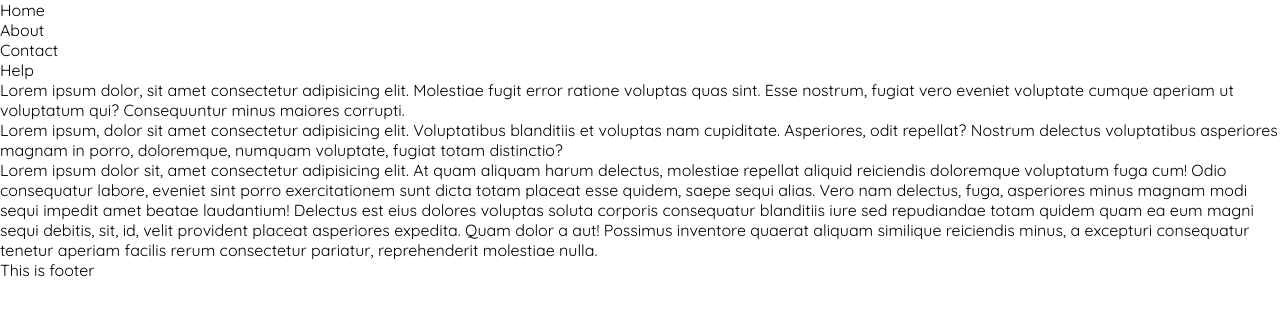
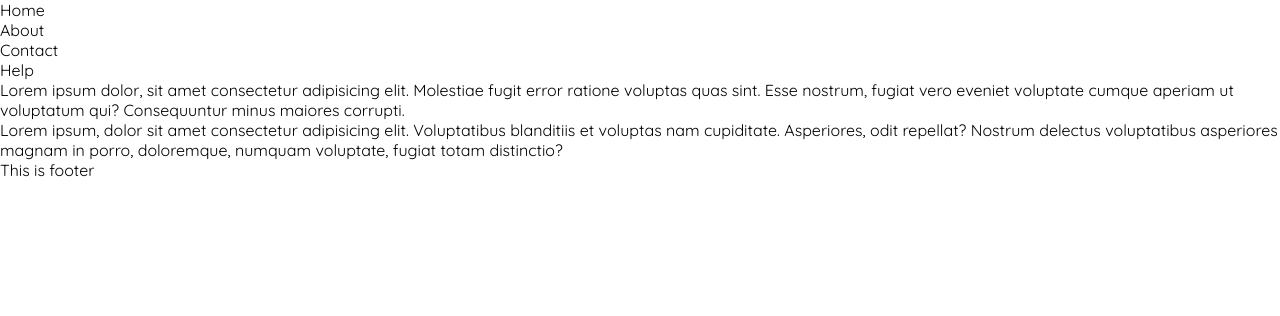
Before and after one commit to Svmpankaj/React-JS-Crash-Course, a React (Create React App) app: page / in a window 1280 px wide. Shown: the top 316 px of the page. Built offline with nearby package versions, Linux system fonts and the light colour scheme.

Commit message:
change data in main

```diff
--- a/src/components/Main.js
+++ b/src/components/Main.js
@@ -6,7 +6,6 @@ const Main = () => {
             {/* This is main page */}
             <p>Lorem ipsum dolor, sit amet consectetur adipisicing elit. Molestiae fugit error ratione voluptas quas sint. Esse nostrum, fugiat vero eveniet voluptate cumque aperiam ut voluptatum qui? Consequuntur minus maiores corrupti.</p>
             <p>Lorem ipsum, dolor sit amet consectetur adipisicing elit. Voluptatibus blanditiis et voluptas nam cupiditate. Asperiores, odit repellat? Nostrum delectus voluptatibus asperiores magnam in porro, doloremque, numquam voluptate, fugiat totam distinctio?</p>
-            <p>Lorem ipsum dolor sit, amet consectetur adipisicing elit. At quam aliquam harum delectus, molestiae repellat aliquid reiciendis doloremque voluptatum fuga cum! Odio consequatur labore, eveniet sint porro exercitationem sunt dicta totam placeat esse quidem, saepe sequi alias. Vero nam delectus, fuga, asperiores minus magnam modi sequi impedit amet beatae laudantium! Delectus est eius dolores voluptas soluta corporis consequatur blanditiis iure sed repudiandae totam quidem quam ea eum magni sequi debitis, sit, id, velit provident placeat asperiores expedita. Quam dolor a aut! Possimus inventore quaerat aliquam similique reiciendis minus, a excepturi consequatur tenetur aperiam facilis rerum consectetur pariatur, reprehenderit molestiae nulla.</p>
         </div>
     )
 }
```
